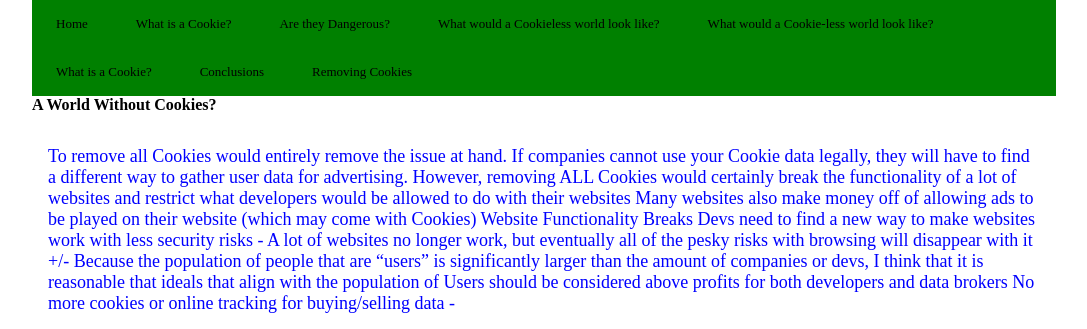
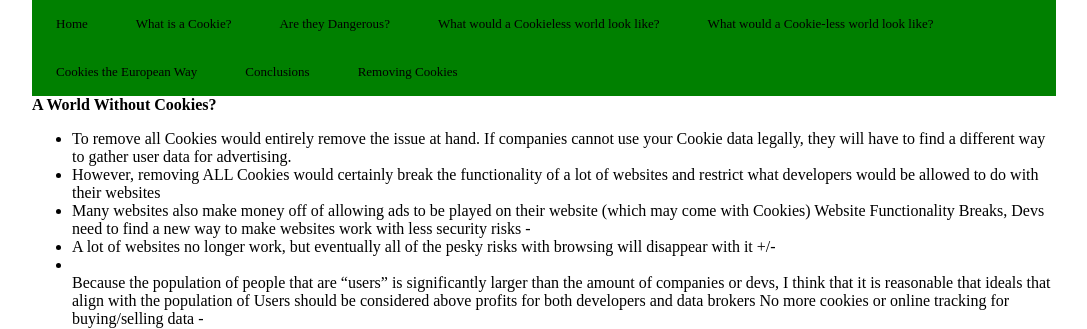
Before and after one commit to salgad6/FINALWebsite, a plain HTML site: page pg3.html in a window 1280 px wide. Shown: the top 329 px of the page, without its empty margins (96-1183 px from the left). Drawn offline with Linux system fonts and the light colour scheme.

Commit message:
Update pg3.html

```diff
--- a/pg3.html
+++ b/pg3.html
@@ -11,13 +11,13 @@
 <body>
 <div class="container">
     <nav class="navbar">
-        <ul>
+            <ul style="list-style-type: none;">
             <li><a href="index.html">Home</a></li>
             <li><a href="pg1.html"> What is a Cookie?</a></li>
             <li><a href="pg2.html"> Are they Dangerous?</a></li>
             <li><a href="pg3.html"> What would a Cookieless world look like?</a></li>
             <li><a href="pg4.html"> What would a Cookie-less world look like?</a></li>
-            <li><a href="pg5.html"> What is a Cookie?</a></li>
+            <li><a href="pg5.html"> Cookies the European Way</a></li>
             <li><a href="pg6.html"> Conclusions</a></li>
             <li><a href="pg7.html"> Removing Cookies</a></li>
         </ul>
@@ -26,24 +26,22 @@
         <header>
             <b>A World Without Cookies?</b>
         </header>
-        <body>
-            <p>To remove all Cookies would entirely remove the issue at hand. If companies cannot use your Cookie data legally,
-                they will have to find a different way to gather user data for advertising.
-                However, removing ALL Cookies would certainly break the functionality of a lot of websites and restrict what developers would be
-                allowed to do with their websites
-                Many websites also make money off of allowing ads to be played on their website (which may come with Cookies)
-                Website Functionality Breaks
-                Devs need to find a new way to make websites work with less security risks -
-                A lot of websites no longer work, but eventually all of the pesky risks with browsing will disappear with it +/-
-                Because the population of people that are “users” is significantly larger than the amount of companies or devs, I think that it is reasonable that ideals that align with the population of Users should be considered above profits for both developers and data brokers
-                No more cookies or online tracking for buying/selling data -
-            </p>
-            <h1>Discussion Question</h1>
+            <ul>
+                <li>To remove all Cookies would entirely remove the issue at hand. If companies cannot use your Cookie data legally,
+                they will have to find a different way to gather user data for advertising.</li>
+                <li>However, removing ALL Cookies would certainly break the functionality of a lot of websites and restrict what developers would be
+                allowed to do with their websites</li>
+                <li>Many websites also make money off of allowing ads to be played on their website (which may come with Cookies)
+                Website Functionality Breaks, Devs need to find a new way to make websites work with less security risks -</li>
+                <li>A lot of websites no longer work, but eventually all of the pesky risks with browsing will disappear with it +/-</li>
+                <li></li>Because the population of people that are “users” is significantly larger than the amount of companies or devs, I think that it is reasonable that ideals that align with the population of Users should be considered above profits for both developers and data brokers
+                No more cookies or online tracking for buying/selling data -</li>
+
+            </ul>
+            <h2>Discussion Question</h2>
             <p>
                 What do you think someone would be able to guess about you based on your internet Cookies?
             </p>
-</p>
-        </body>
         <!--Button to First Page, be sure to explain how to use the navigation bar.-->
         <script>
             window.addEventListener("DOMContentLoaded", () => {
```
